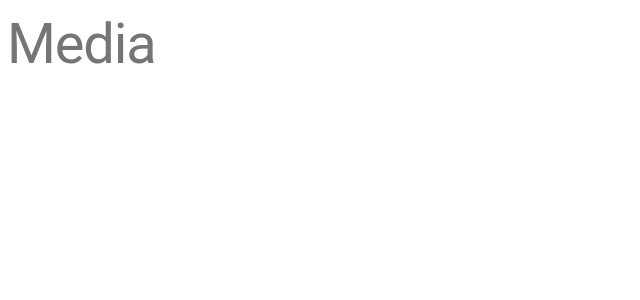
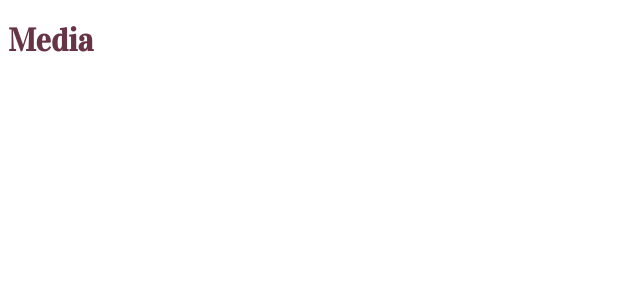
Before and after one commit to jmfulgham/jaimo.net, a React (Create React App) app: page /media in a window 1280 px wide. Shown: the top 300 px of the page, without its empty margins (0-640 px from the left). Built offline with nearby package versions, Linux system fonts and the light colour scheme.

Commit message:
Remove typography and font faces

```diff
--- a/src/components/Media/Media.js
+++ b/src/components/Media/Media.js
@@ -1,12 +1,8 @@
 import React  from "react";
-import Typography from "@material-ui/core/Typography";
-
-require("typeface-vidaloka");
-require("typeface-quicksand");
 
 const Media = () => {
     return (<div className='parent'>
-        <Typography variant='display3'>Media</Typography>
+        <h1>Media</h1>
     </div>)
 
 };
```
